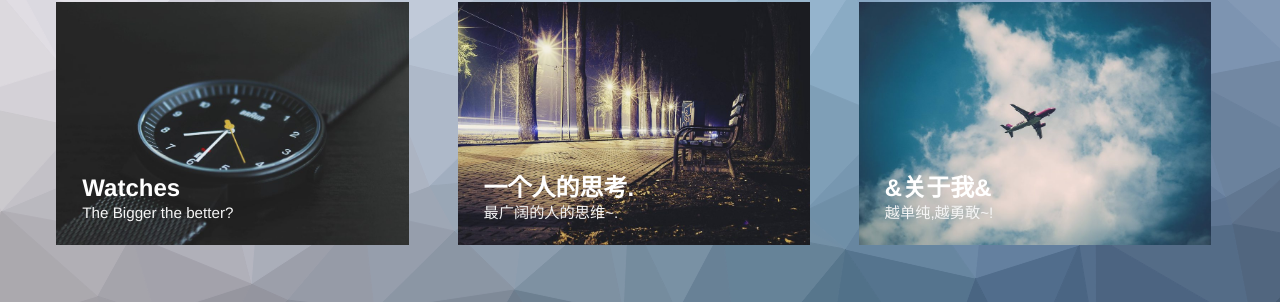
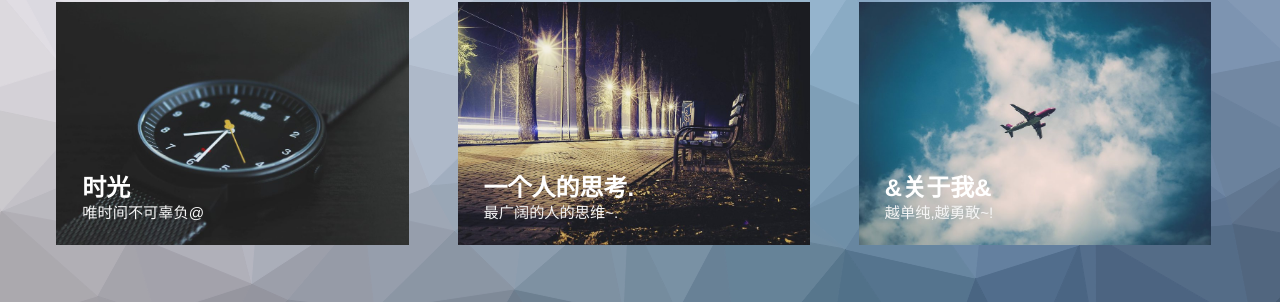
Before and after one commit to skyzhen/skyzhen.github.io, a Jekyll site: the page built from index.html, in a window 1280 px wide. Shown: the part 598-900 px from the top of the page. Built offline with Jekyll 4.4.1, drawn with Linux system fonts in a browser that asks for light colours.

Commit message:
Update 2015-04-22-what-time.markdown

```diff
--- a/_posts/2015-04-22-what-time.markdown
+++ b/_posts/2015-04-22-what-time.markdown
@@ -1,6 +1,6 @@
 ---
-title:  "Watches"
-subtitle: "The Bigger the better?"
+title:  "时光"
+subtitle: "唯时间不可辜负@"
 author: "Wferr"
 avatar: "img/authors/wferr.png"
 image: "img/c.jpg"
```
